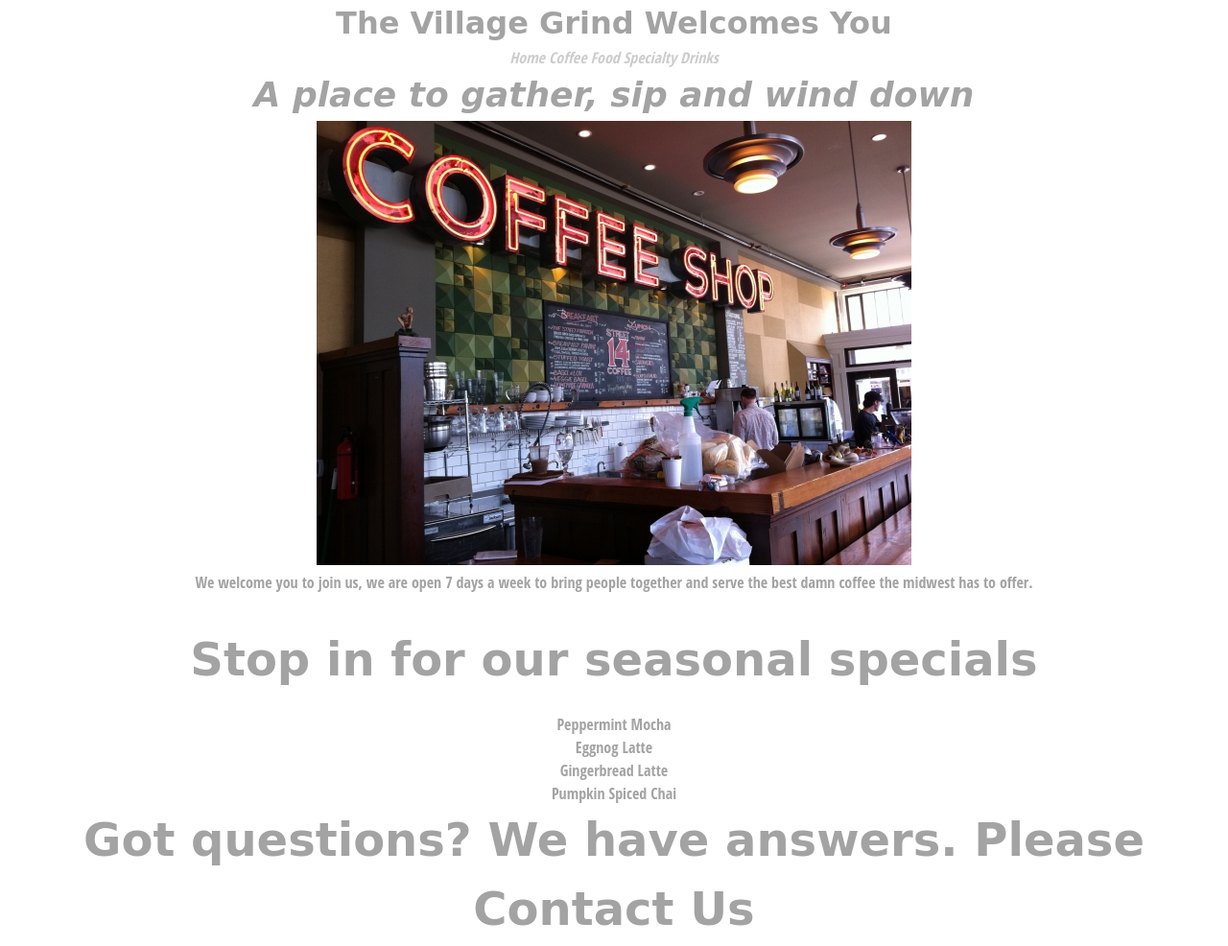
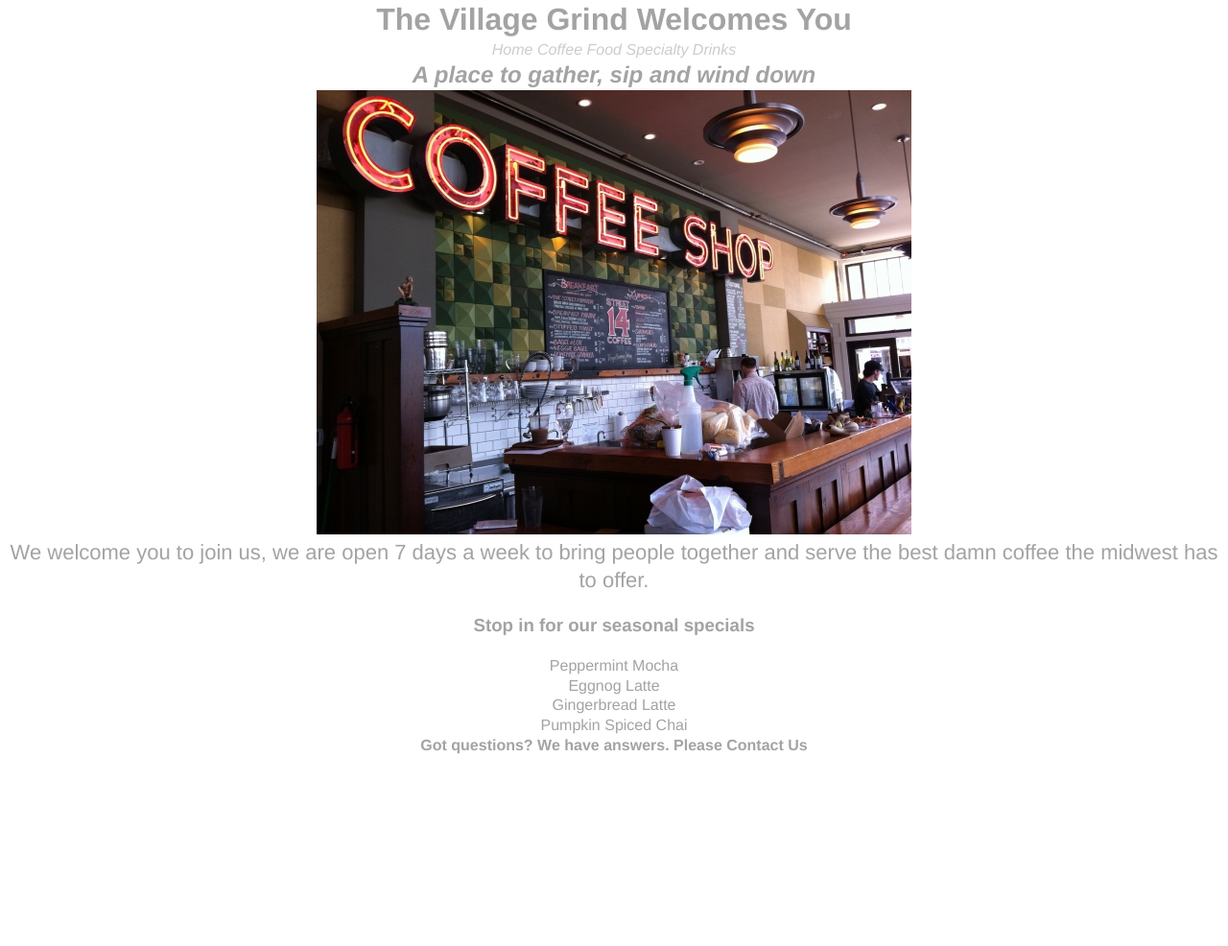
Before and after one commit to amysutto/amysutto.github.io, a plain HTML site: page unit_3/index.html in a window 1280 px wide. Shown: the whole page at 96% size. After the commit the page ends 818 px from the top, so only its background shows below. Drawn offline with Linux system fonts and the light colour scheme.

Commit message:
Revert "unit 4"
This reverts commit 263d10a91bbbf0ea201cb91a2654fc831cade0a0.

```diff
--- a/unit_3/css/style.css
+++ b/unit_3/css/style.css
@@ -1,6 +1,3 @@
-@import url(<link href="https://fonts.googleapis.com/css?family=Mirza" rel="stylesheet">);
-@import url(<link href="https://fonts.googleapis.com/css?family=Open+Sans+Condensed:300" rel="stylesheet">);
-
 *{
 	padding: 0;
 	margin: 0;
@@ -9,15 +6,14 @@
 body {
 	text-align: center;
 	color: #a3a3a3;
-	font-family:'Open Sans Condensed', sans-serif;
-	font-size: 1em;
-	line-height: 1.5;
+	font-family: Helvetica;
+	line-height: 1.3;
 }
 hr {
-	width: 2em;
+	width: 200px;
 }
 p{
-	font-size: 1em;
+	font-size: 22px;
 }
 ul {
 	text-align: center;
@@ -25,19 +21,12 @@ ul {
 }
 p {
 	text-align:center;
-	margin-bottom: 2em;
+	margin-bottom: 20px;
 }
 ul {list-style:none;
-	font-family: font-family: 'Open Sans Condensed', sans-serif;
-
-}
-h1 {font-family: 'Mirza', cursive;
 }
 h2 {
 	font-style:italic;
-	font-family:'Mirza', cursive;
-	font-size: 2.25em;
-
 }
 a {color:inherit;
    text-decoration: none;
@@ -47,7 +36,4 @@ a {color:inherit;
  	font-style: italic;
  }
  h3,h4 {margin-bottom: 20px;
- 		font-family:'Mirza', cursive;
- 		font-size: 3em;
-
  }
--- a/unit_4/CSS/style.css
+++ /dev/null
@@ -1,81 +0,0 @@
-@import url(<link href="https://fonts.googleapis.com/css?family=Mirza" rel="stylesheet">);
-@import url(<link href="https://fonts.googleapis.com/css?family=Open+Sans+Condensed:300" rel="stylesheet">);
-
-*{
-	padding: 0;
-	margin: 0;
-}
-img{width:30em;
-	margin:2em auto;
-}
-
-body {
-	text-align: center;
-	color: #a3a3a3;
-	font-family:'Open Sans Condensed', sans-serif;
-	font-size: 1em;
-	line-height: 1.5em;
-}
-hr {
-	border: none;
-	height:3px;
-	background-color: #3C3C3C;
-	margin:2em auto;
-	width:2em;
-}
-p{
-	font-size: 1.5em;
-	line-height:1.5em;
-	width:30em;
-	margin:2em auto;
-}
-ul {
-	text-align: center;
-	font-size: 1em;
-	margin-bottom: 2em auto;
-}
-p {
-	text-align:center;
-	margin-bottom: 2em auto;
-	width:30em;
-}
-ul {list-style:none;
-	font-family: font-family: 'Open Sans Condensed', sans-serif;
-
-}
-h1 {font-family: 'Mirza', cursive;
-	font-size: 3em;
-	margin-bottom: 2em;
-	line-height:2em;
-}
-h2 {
-	font-style:italic;
-	font-family:'Mirza', cursive;
-	font-size: 2em;
-	line-height:2em;
-
-}
-a {color:inherit;
-   text-decoration: none;
- }
- nav a {
- 	color: #cccccc;
- 	font-style: italic;
- 	padding: 0 32px;
- 	text-transform: uppercase;
- 	font-weight: 600;
- 	letter-spacing:1em;
- 	margin-bottom: 1em;
- 	line-height:1em;
- 	 }
- h3 {font-family:'Mirza', cursive;
- 	 font-size: 2em;
- 	 margin-bottom: 2em;
- }
- footer{font-family: 'Mirza',cursive;
- 		font-size: 2.5em;
- 	 	margin-bottom: 2em auto;
- 	 	width:30em;
- 	 	text-align:center;
- 	 	line-height:1.5em;
-}
```
Also changed, not shown: unit_4/index.html (deleted, +0 -36 lines), unit_4/images/hc coffee shop.jpg (deleted).
